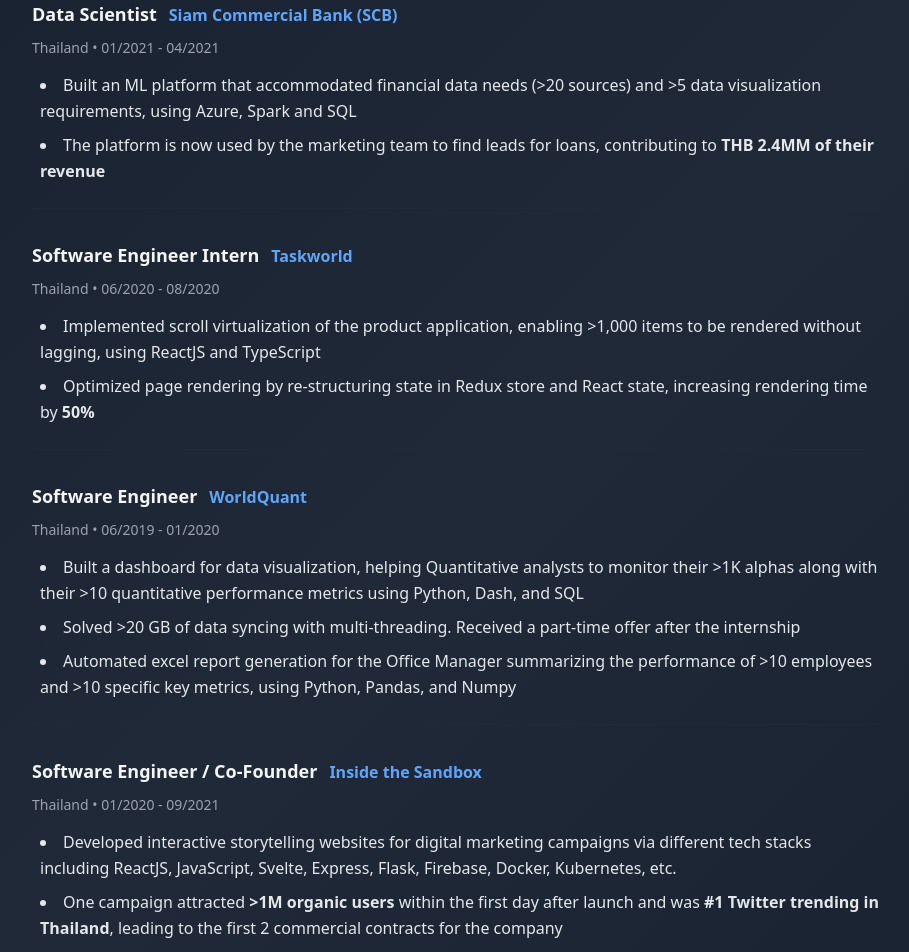
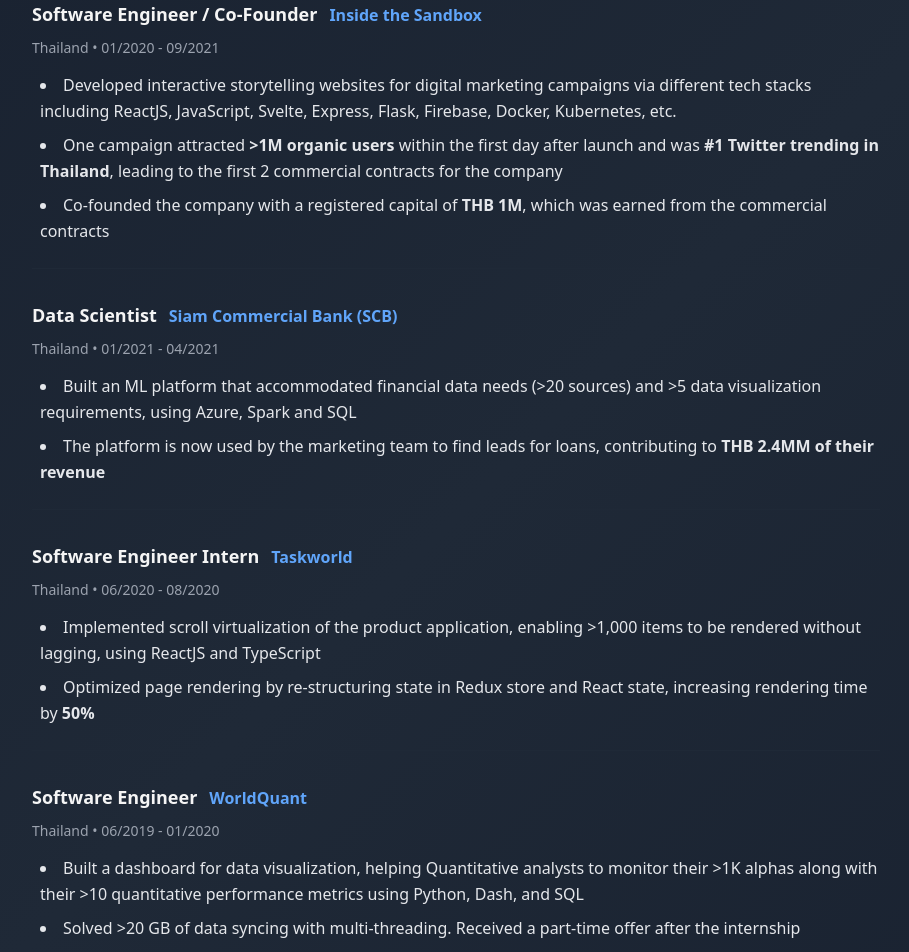
Before and after one commit to icekang/icekang.com, a SvelteKit app: page / in a window 1280 px wide. Shown: the part 1640-2592 px from the top of the page, without its empty margins (184-1093 px from the left). Built offline with nearby package versions, Linux system fonts and the light colour scheme.

Commit message:
fix the order of INSBX

```diff
--- a/src/routes/+page.svelte
+++ b/src/routes/+page.svelte
@@ -85,6 +85,17 @@
 				'Achieved high-precision performance with mean position and rotation errors of <strong>3.9 mm and 1.19°</strong>, respectively'
 			]
 		},
+{
+			title: 'Software Engineer / Co-Founder',
+			company: 'Inside the Sandbox',
+			location: 'Thailand',
+			duration: '01/2020 - 09/2021',
+			achievements: [
+				'Developed interactive storytelling websites for digital marketing campaigns via different tech stacks including ReactJS, JavaScript, Svelte, Express, Flask, Firebase, Docker, Kubernetes, etc.',
+				'One campaign attracted <strong>&gt;1M organic users</strong> within the first day after launch and was <strong>#1 Twitter trending in Thailand</strong>, leading to the first 2 commercial contracts for the company',
+				'Co-founded the company with a registered capital of <strong>THB 1M</strong>, which was earned from the commercial contracts'
+			]
+		},
 		{
 			title: 'Data Scientist',
 			company: 'Siam Commercial Bank (SCB)',
@@ -114,17 +125,6 @@
 				'Built a dashboard for data visualization, helping Quantitative analysts to monitor their &gt;1K alphas along with their &gt;10 quantitative performance metrics using Python, Dash, and SQL',
 				'Solved &gt;20 GB of data syncing with multi-threading. Received a part-time offer after the internship',
 				'Automated excel report generation for the Office Manager summarizing the performance of &gt;10 employees and &gt;10 specific key metrics, using Python, Pandas, and Numpy'
-			]
-		},
-		{
-			title: 'Software Engineer / Co-Founder',
-			company: 'Inside the Sandbox',
-			location: 'Thailand',
-			duration: '01/2020 - 09/2021',
-			achievements: [
-				'Developed interactive storytelling websites for digital marketing campaigns via different tech stacks including ReactJS, JavaScript, Svelte, Express, Flask, Firebase, Docker, Kubernetes, etc.',
-				'One campaign attracted <strong>&gt;1M organic users</strong> within the first day after launch and was <strong>#1 Twitter trending in Thailand</strong>, leading to the first 2 commercial contracts for the company',
-				'Co-founded the company with a registered capital of <strong>THB 1M</strong>, which was earned from the commercial contracts'
 			]
 		},
 		{
```
